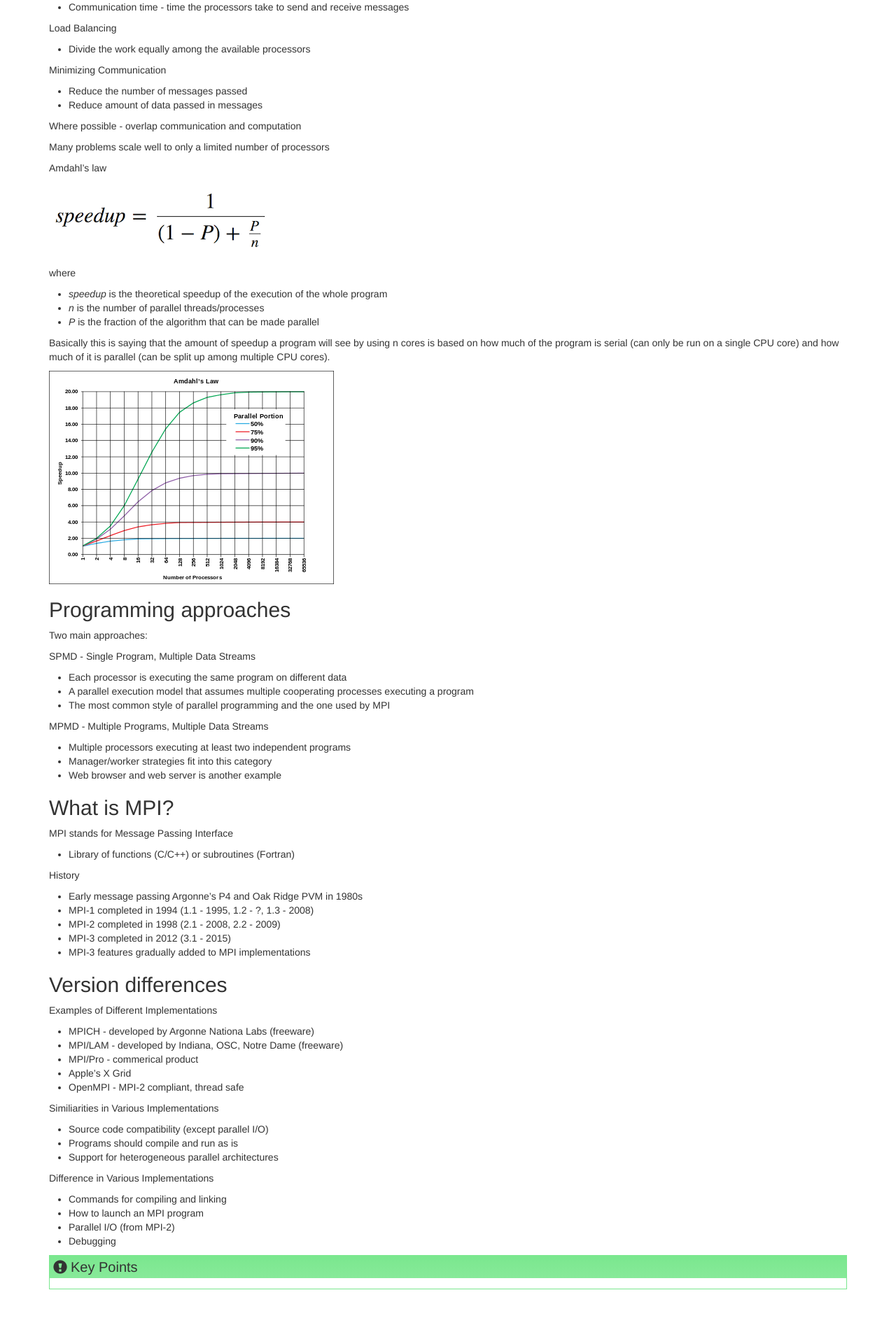
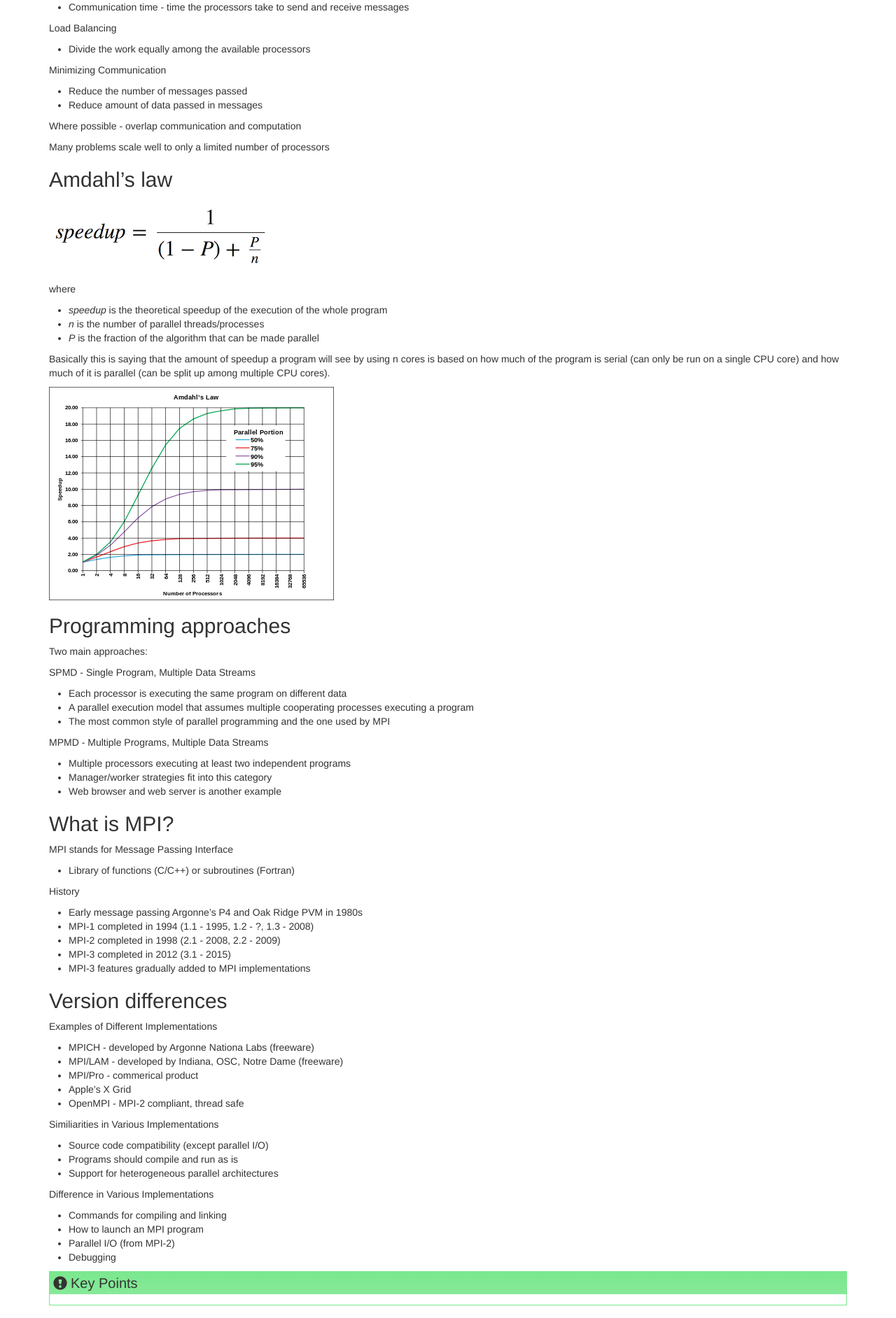
Before and after one commit to nyu-cds/python-mpi, a Jekyll site: the page built from _episodes/01-introduction.md, in a window 1280 px wide. Shown: the part 3697-5581 px from the top of the page at 70% size. Built offline with Jekyll 4.4.1, drawn with Linux system fonts in a browser that asks for light colours.

Commit message:
Signed-off-by: Greg Watson <g.watson@computer.org>

```diff
--- a/_episodes/01-introduction.md
+++ b/_episodes/01-introduction.md
@@ -129,7 +129,7 @@ Where possible - overlap communication and computation
 
 Many problems scale well to only a limited number of processors
 
-Amdahl's law
+## Amdahl's law
 
 ![Amdahl's law]({{ page.root }}/fig/01-speedup.png "Amdahl's law")
 
```
